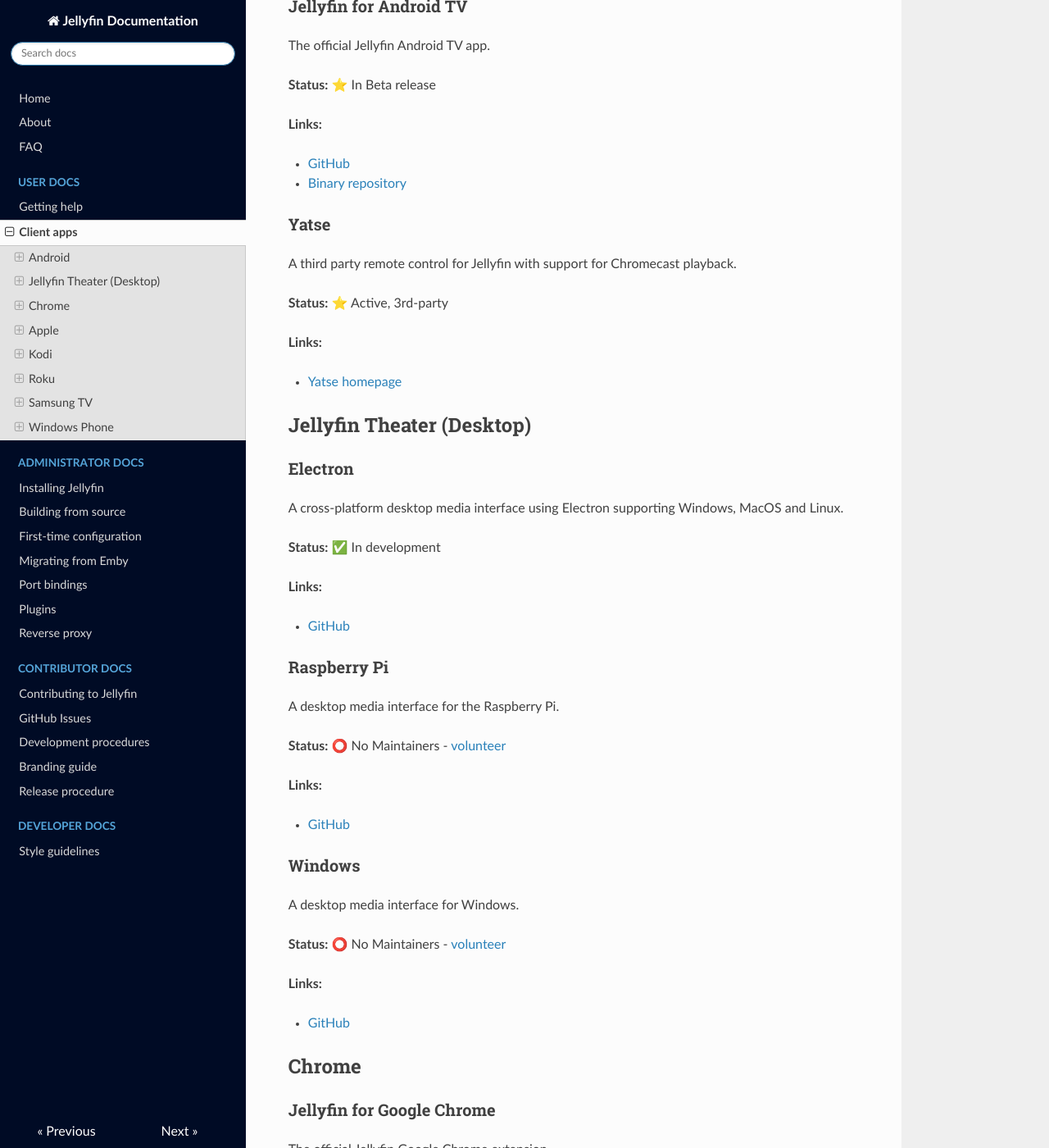
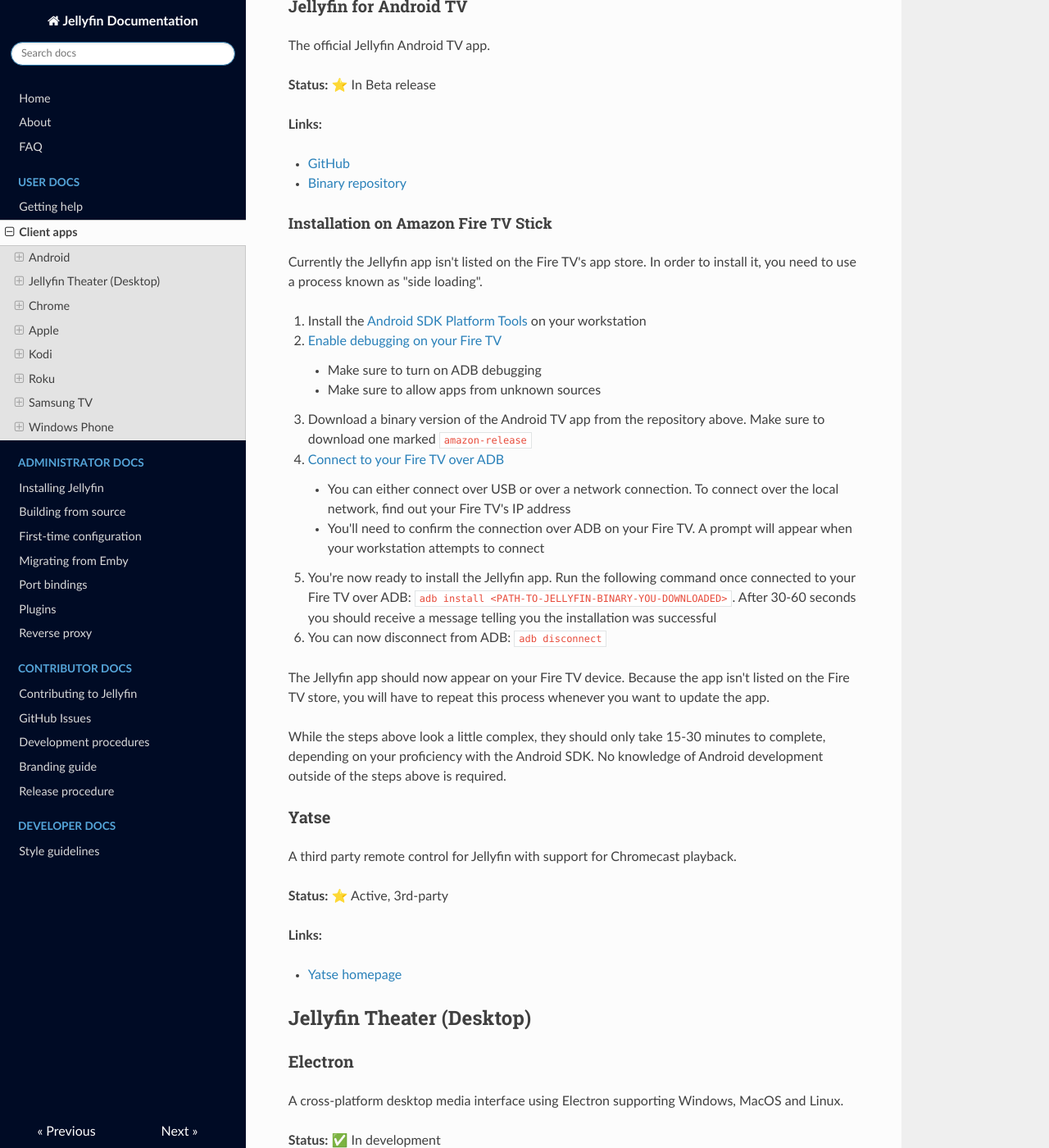
Before and after one commit to jellyfin-archive/jellyfin-docs, an MkDocs documentation site: the page built from docs/user-docs/apps.md, in a window 1280 px wide and 1400 px high, scrolled down 728 px. Shown: the whole window at 82% size. Built offline with MkDocs 1.6.1, drawn with Linux system fonts in a browser that asks for light colours; nearby versions of some CDN libraries; old or Windows-style settings are respelled for this version of MkDocs.

Commit message:
Added steps to install on Fire TV

```diff
--- a/docs/user-docs/apps.md
+++ b/docs/user-docs/apps.md
@@ -29,6 +29,24 @@ The official Jellyfin Android TV app.
 
 * [GitHub](https://github.com/jellyfin/jellyfin-androidtv)
 * [Binary repository](https://repo.jellyfin.org/releases/client/androidtv)
+
+#### Installation on Amazon Fire TV Stick
+Currently the Jellyfin app isn't listed on the Fire TV's app store. In order to install it, you need to use a process known as "side loading".
+
+1. Install the [Android SDK Platform Tools](https://developer.android.com/studio/releases/platform-tools.html) on your workstation
+2. [Enable debugging on your Fire TV](https://developer.amazon.com/docs/fire-tv/connecting-adb-to-device.html#turnondebugging)
+    * Make sure to turn on ADB debugging
+    * Make sure to allow apps from unknown sources
+3. Download a binary version of the Android TV app from the repository above. Make sure to download one marked `amazon-release`
+4. [Connect to your Fire TV over ADB](https://developer.amazon.com/docs/fire-tv/connecting-adb-to-device.html#connectingadboptions)
+    * You can either connect over USB or over a network connection. To connect over the local network, find out your Fire TV's IP address
+    * You'll need to confirm the connection over ADB on your Fire TV. A prompt will appear when your workstation attempts to connect
+5. You're now ready to install the Jellyfin app. Run the following command once connected to your Fire TV over ADB: `adb install <PATH-TO-JELLYFIN-BINARY-YOU-DOWNLOADED>`. After 30-60 seconds you should receive a message telling you the installation was successful
+6. You can now disconnect from ADB: `adb disconnect`
+
+The Jellyfin app should now appear on your Fire TV device. Because the app isn't listed on the Fire TV store, you will have to repeat this process whenever you want to update the app.
+
+While the steps above look a little complex, they should only take 15-30 minutes to complete, depending on your proficiency with the Android SDK. No knowledge of Android development outside of the steps above is required.
 
 ### Yatse
 
```
